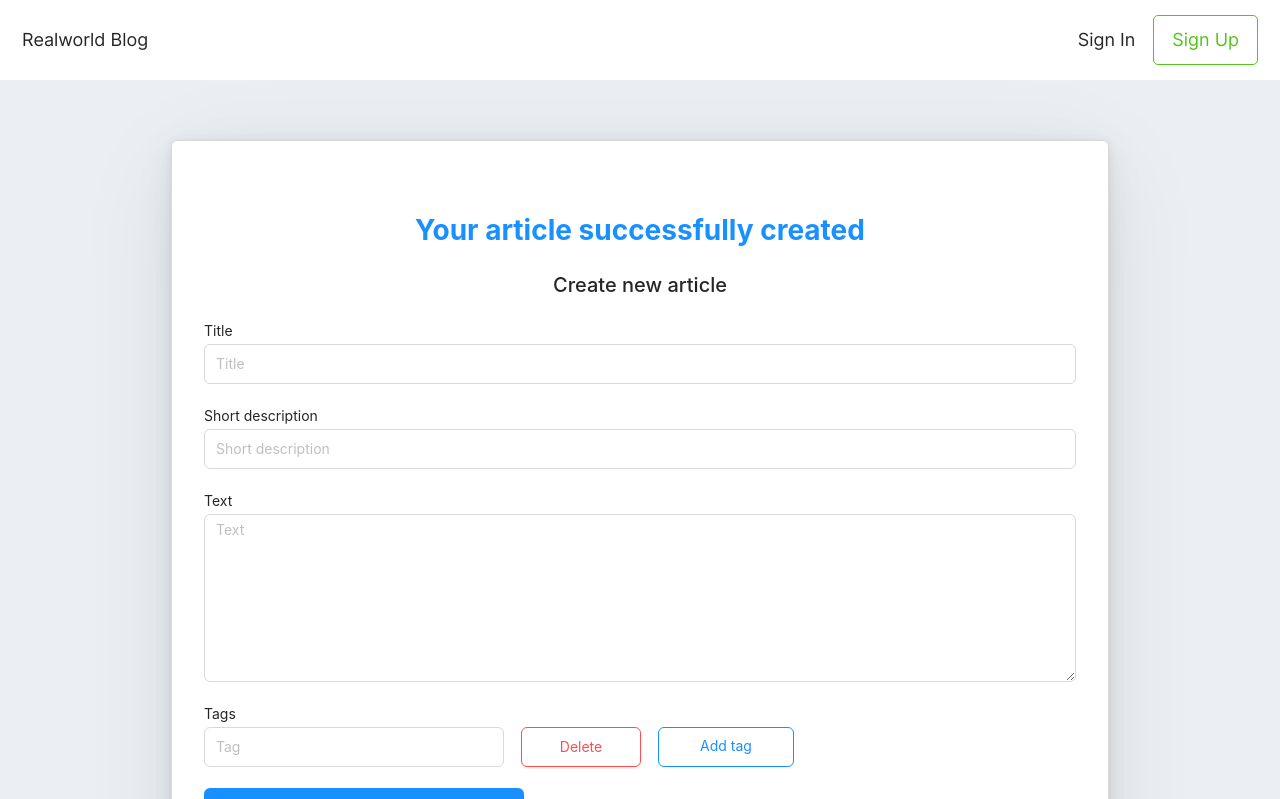
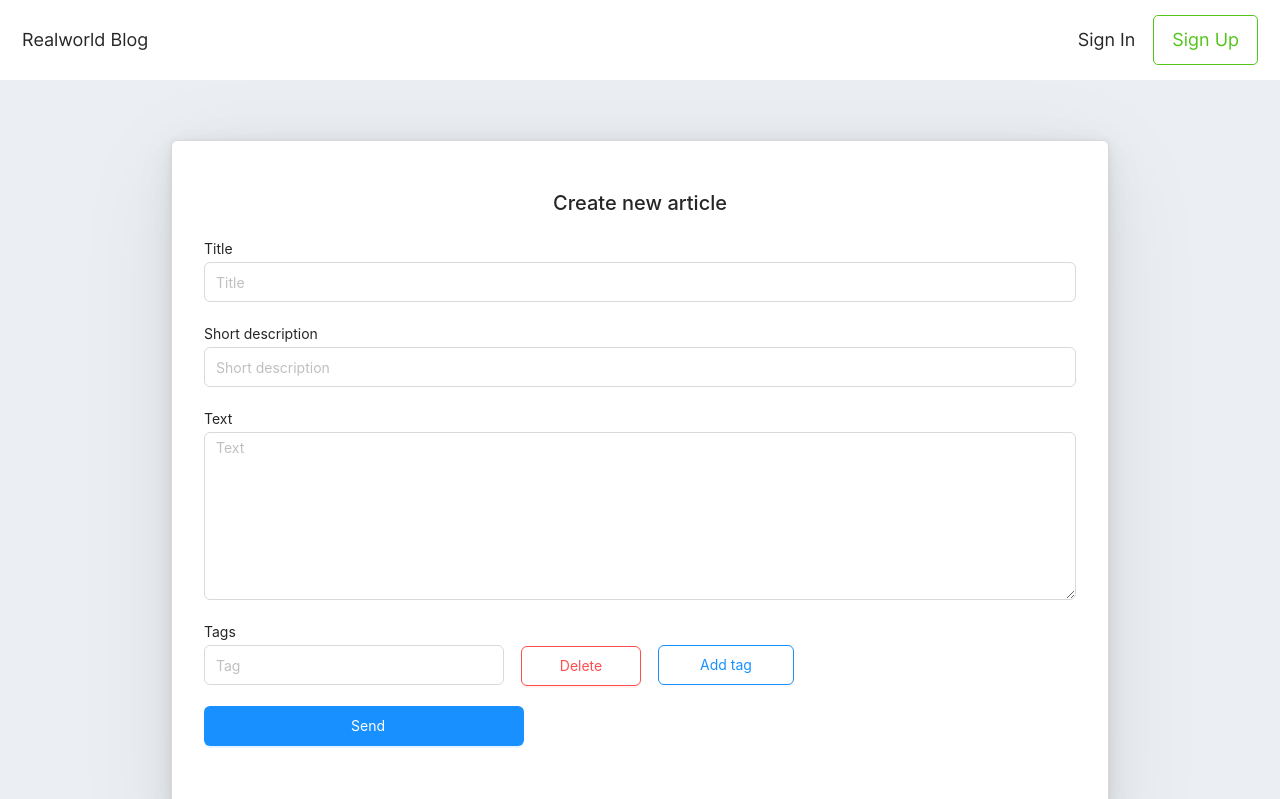
Before and after one commit to am-avraam/blog-platform, a React (Create React App) app: page /new-article in a window 1280 px wide. Shown: the top 799 px of the page. Built offline with nearby package versions, Linux system fonts and the light colour scheme; no server answers.

Commit message:
исправил баг

```diff
--- a/src/components/PostArticle/CreateArticle/CreateArticle.tsx
+++ b/src/components/PostArticle/CreateArticle/CreateArticle.tsx
@@ -61,7 +61,9 @@ const CreateArticle = (props: Props) => {
   return (
     <div className={classes.logform__wrapper}>
       <Form onFinish={onFinish}>
-        {status && <h1 className={classes.logform__message_created}>{slug ? messages[1] : messages[0]}</h1>}
+        {status === 'created' && (
+          <h1 className={classes.logform__message_created}>{slug ? messages[1] : messages[0]}</h1>
+        )}
         <h2 className={classes['logform__title-create']}>{slug ? 'Edit article' : 'Create new article'}</h2>
 
         <span className={classes['logform__input-sign']}>Title</span>
```
